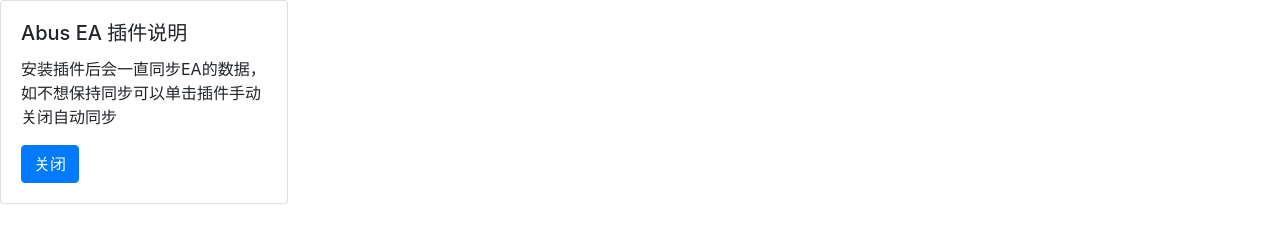
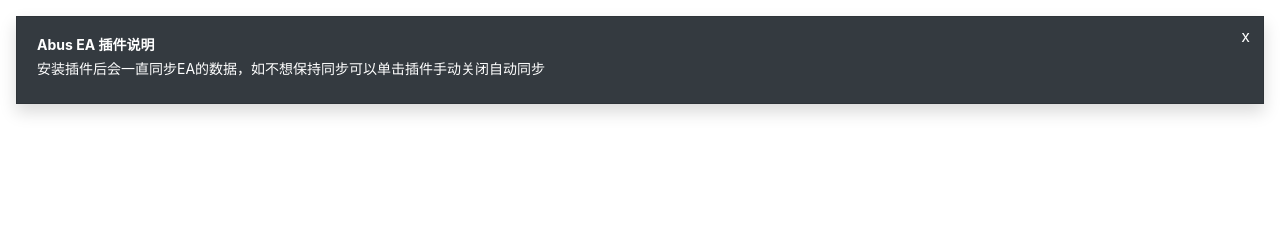
Before and after one commit to BCRDC/chrome-plugin, a browser extension: page extension/html/contentInform.html in a window 1280 px wide. Drawn offline with Linux system fonts and the light colour scheme.

Commit message:
change ui

```diff
--- a/extension/html/contentInform.html
+++ b/extension/html/contentInform.html
@@ -6,22 +6,57 @@
     <title>Embedded Hello World</title>
     <meta http-equiv="Content-Type" content="text/html; charset=utf-8">
     <script src="../js/external/jquery.min.js"></script>
+    <style>
+        html,
+        body {
+            width: 100%;
+            height: 100%;
+            background: transparent;
+            overflow: hidden;
+        }
+
+        .card {
+            /* border: 0;
+            background: #494949; */
+        }
+
+        .card-title {
+            font-size: 14px;
+            font-weight: bold;
+        }
+
+        .card-body {
+            font-size: 14px;
+        }
+        .btn {
+            position: absolute;
+            top: 0;
+            right: 0;
+            cursor: pointer;
+        }
+        .btn:hover {
+            text-decoration: none;
+        }
+    </style>
+
 </head>
 
 <body>
-    <div class="card" style="width: 18rem;">
-
-        <div class="card-body">
-            <h5 class="card-title">Abus EA 插件说明</h5>
-            <p class="card-text">
-                安装插件后会一直同步EA的数据，如不想保持同步可以单击插件手动关闭自动同步
-            </p>
-            <a href="#" class="btn btn-primary abus-hidden">关闭</a>
+    <div class="p-3">
+        <div class="card shadow rounded-0 text-white bg-dark">
+            <div class="card-body">
+                <h5 class="card-title mb-1">Abus EA 插件说明</h5>
+                <p class="card-text mb-1">
+                    安装插件后会一直同步EA的数据，如不想保持同步可以单击插件手动关闭自动同步
+                </p>
+                <a href="javascript:;" class="abus-hidden btn btn-link text-white">x</a>
+            </div>
         </div>
     </div>
+
 </body>
 
-<script src="../js/inform.js" >
+<script src="../js/inform.js">
 
 
 </script>
```
Also changed, not shown: extension/html/popup.html (+37 -12 lines), extension/js/content_end.js (+5 -4 lines).
